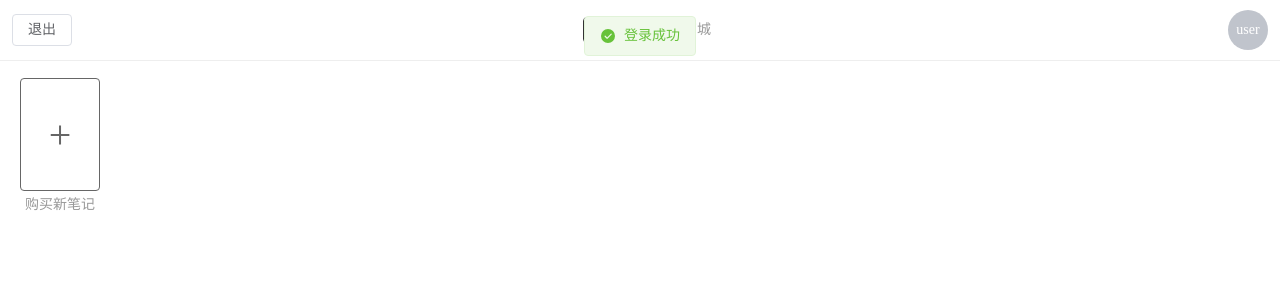
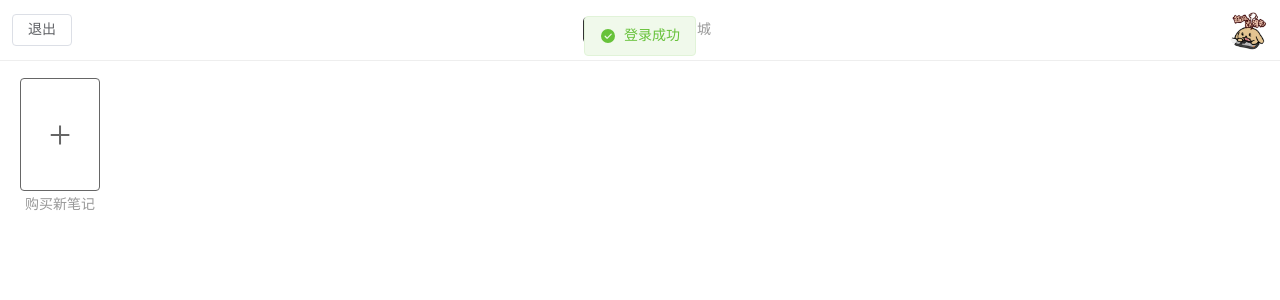
Before and after one commit to shuangxunian/my-note, a Vue app: page /#/main in a window 1280 px wide. Both pictures are taken after a click on the button "登录". Shown: the top 300 px of the page. Built offline with nearby package versions, Linux system fonts and the light colour scheme; a small style sheet from the web is missing.

Commit message:
feat: 个人设计页

```diff
--- a/src/utils/IndexDB.ts
+++ b/src/utils/IndexDB.ts
@@ -27,7 +27,6 @@ export default class IndexDB {
         if (!db.objectStoreNames.contains('books')) {
           const store = db.createObjectStore('books', { keyPath: 'bookID' })
           store.createIndex('bookName', 'bookName', { unique: false })
-          store.createIndex('img', 'img', { unique: false })
         }
       }
     })
--- a/src/views/main/AllPage.vue
+++ b/src/views/main/AllPage.vue
@@ -2,6 +2,7 @@
 import { ref, onMounted } from 'vue'
 import img from '@/assets/img/image.png'
 import payImg from '@/assets/img/pay-img.jpg'
+import avatar from '@/assets/img/avatar.jpg'
 import { useRouter } from 'vue-router'
 import IndexDB from '@/utils/IndexDB'
 import { ElMessage } from 'element-plus'
@@ -13,6 +14,7 @@ const activeIndex = ref(0)
 const bookList = ref<IBook[]>([])
 const buyNoteDialog = ref(false)
 const payImgDialog = ref(false)
+const userInfoDialog = ref(false)
 const router = useRouter()
 const db = new IndexDB('myNoteDB')
 const form = ref({
@@ -80,8 +82,14 @@ const finishPay = async () => {
   addNewBook()
 }
 
+// 跳转到笔记详情页
 const toBookDetail = () => {
   router.push('/bookDetail')
+}
+
+// 跳转到用户信息页
+const toUserInfo = () => {
+  userInfoDialog.value = true
 }
 
 const breakUser = () => {
@@ -115,12 +123,14 @@ onMounted(async () => {
       </div>
       <div class="right">
         <!-- <el-switch v-model="isBlack" active-text="暗黑" inactive-text="雪白" @click="selectTheme" /> -->
-        <el-avatar> user </el-avatar>
+        <el-avatar class="user-info" @click="toUserInfo">
+          <img :src="avatar" alt="" />
+        </el-avatar>
       </div>
     </div>
     <div class="body">
       <div class="book-page">
-        <div class="book-list">
+        <div v-if="activeIndex === 0" class="book-list">
           <div class="each-book">
             <div class="book add-book" @click="buyNote">+</div>
             <div class="text">购买新笔记</div>
@@ -129,6 +139,9 @@ onMounted(async () => {
             <img class="book" :src="book.img" alt="" @click="toBookDetail" />
             <div class="text">{{ book.bookName }}</div>
           </div>
+        </div>
+        <div v-else class="book-list">
+          <p>离线版本不开放此功能</p>
         </div>
       </div>
     </div>
@@ -165,6 +178,14 @@ onMounted(async () => {
         </p>
         <img class="pay-img" :src="payImg" alt="" />
       </div>
+      <template #footer>
+        <div class="dialog-footer">
+          <el-button @click="payImgDialog = false">取消</el-button>
+          <el-button type="primary" @click="finishPay">支付完成</el-button>
+        </div>
+      </template>
+    </el-dialog>
+    <el-dialog v-model="userInfoDialog" title="个人信息" width="800">
       <template #footer>
         <div class="dialog-footer">
           <el-button @click="payImgDialog = false">取消</el-button>
@@ -212,6 +233,9 @@ onMounted(async () => {
       align-items: center;
       justify-content: space-between;
       gap: 8px;
+      .user-info {
+        cursor: pointer;
+      }
     }
   }
   .body {
--- /dev/null
+++ b/src/views/main/conponents/userInfo.vue
@@ -0,0 +1,14 @@
+<script setup lang="ts">
+import { ref, onMounted } from 'vue'
+
+onMounted(async () => {})
+</script>
+
+<template>
+  <div class="user-info">user-info</div>
+</template>
+
+<style lang="less" scoped>
+.user-info {
+}
+</style>
```
Also changed, not shown: src/assets/img/avatar.jpg (added).
